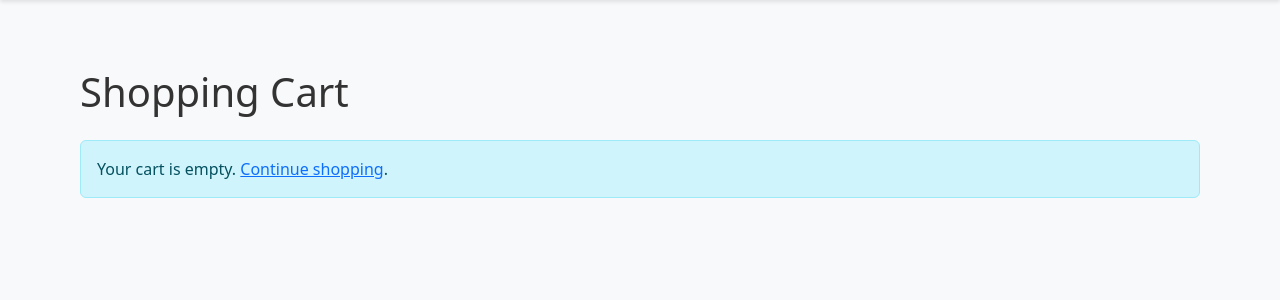
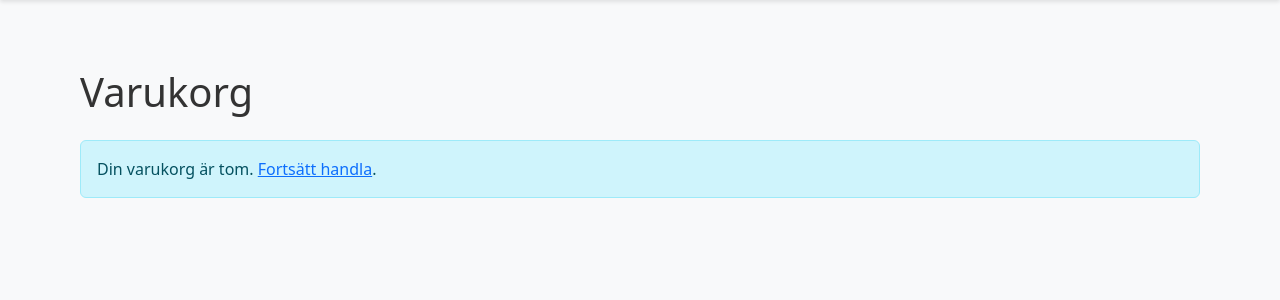
Before and after one commit to valyo/sh_webshop, a Flask app: page /cart in a window 1280 px wide. Shown: the part 96-396 px from the top of the page. Run offline with Flask 3, Linux system fonts and the light colour scheme.

Commit message:
translate all messages/menus to Swedish

```diff
--- a/sh_webshop/cart.py
+++ b/sh_webshop/cart.py
@@ -29,24 +29,24 @@ def add_item():
     redirect_url = request.referrer or url_for("products.index")
 
     if not all([product_id, quantity]):
-        flash("Invalid request.", "error")
+        flash("Ogiltig förfrågan.", "error")
         return redirect(redirect_url)
 
     try:
         product_id = str(product_id)  # Convert to string for session storage
         quantity = int(quantity)
     except ValueError:
-        flash("Invalid quantity.", "error")
+        flash("Ogiltigt antal.", "error")
         return redirect(redirect_url)
 
     product = Product.query.get_or_404(int(product_id))
 
     if not product.is_active:
-        flash("This product is no longer available.", "error")
+        flash("Denna produkt är inte längre tillgänglig.", "error")
         return redirect(redirect_url)
 
     if quantity > product.stock:
-        flash("Requested quantity exceeds available stock.", "error")
+        flash("Det begärda antalet överskrider tillgängligt lager.", "error")
         return redirect(redirect_url)
 
     # Update cart
@@ -54,7 +54,7 @@ def add_item():
         cart[product_id]["quantity"] += quantity
         if cart[product_id]["quantity"] > product.stock:
             cart[product_id]["quantity"] = product.stock
-            flash("Quantity adjusted to available stock.", "warning")
+            flash("Det går inte att lägga till fler. Lagret är nu fullt i din varukorg.", "warning")
     else:
         cart[product_id] = {
             "quantity": quantity,
@@ -64,7 +64,7 @@ def add_item():
         }
 
     session["cart"] = cart
-    flash("Product added to cart!", "success")
+    flash("Produkten har lagts till i varukorgen!", "success")
     return redirect(redirect_url)
 
 
@@ -93,7 +93,7 @@ def view_cart():
         "cart/view.html",
         cart_items=cart_items,
         cart_total=cart_total,  # Pass as simple float
-        page_title="Shopping Cart",
+        page_title="Varukorg",
     )
 
 
@@ -111,14 +111,14 @@ def update_item(product_id):
             product = Product.query.get_or_404(int(product_id))
             if quantity > product.stock:
                 quantity = product.stock
-                flash("Quantity adjusted to available stock.", "warning")
+                flash("Det går inte att lägga till fler. Lagret är nu fullt i din varukorg.", "warning")
             cart[product_id]["quantity"] = quantity
     except ValueError:
-        flash("Invalid quantity.", "error")
+        flash("Ogiltigt antal.", "error")
         return redirect(url_for("cart.view_cart"))
 
     session["cart"] = cart
-    flash("Cart updated!", "success")
+    flash("Varukorgen har uppdaterats!", "success")
     return redirect(url_for("cart.view_cart"))
 
 
@@ -128,5 +128,5 @@ def remove_item(product_id):
     cart = get_cart()
     cart.pop(product_id, None)
     session["cart"] = cart
-    flash("Item removed from cart!", "success")
+    flash("Produkten har tagits bort från varukorgen!", "success")
     return redirect(url_for("cart.view_cart"))
--- a/sh_webshop/templates/base.html
+++ b/sh_webshop/templates/base.html
@@ -76,10 +76,10 @@
                                         </strong>
                                     </div>
                                     <div class="d-grid gap-2 mt-2">
-                                        <a href="{{ url_for('cart.view_cart') }}" class="btn btn-primary btn-sm">View Cart</a>
+                                        <a href="{{ url_for('cart.view_cart') }}" class="btn btn-primary btn-sm">Se varukorg</a>
                                     </div>
                                 {% else %}
-                                    <p class="text-center mb-0">Your cart is empty</p>
+                                    <p class="text-center mb-0">Din varukorg är tom</p>
                                 {% endif %}
                             </div>
                         </div>
--- a/sh_webshop/templates/cart/view.html
+++ b/sh_webshop/templates/cart/view.html
@@ -21,11 +21,11 @@
                     <table class="table">
                         <thead>
                             <tr>
-                                <th>Product</th>
-                                <th>Price</th>
-                                <th>Quantity</th>
-                                <th>Total</th>
-                                <th>Actions</th>
+                                <th>Produkt</th>
+                                <th>Pris</th>
+                                <th>Antal</th>
+                                <th>Totalt</th>
+                                <th>Ta bort</th>
                             </tr>
                         </thead>
                         <tbody>
@@ -50,7 +50,7 @@
                                                 <input type="number" name="quantity" value="{{ item.quantity }}" min="1" max="{{ item.product.stock }}" class="form-control text-center">
                                                 <button type="button" class="btn btn-outline-secondary" onclick="this.parentElement.querySelector('input').stepUp()">+</button>
                                             </div>
-                                            <button type="submit" class="btn btn-primary ms-2">Update</button>
+                                            <button type="submit" class="btn btn-primary ms-2">Uppdatera</button>
                                         </form>
                                     </td>
                                     <td>{{ "%.2f"|format(item.item_total) }} SEK</td>
@@ -78,17 +78,17 @@
 
                 <div class="d-flex justify-content-between mt-4">
                     <a href="{{ url_for('products.index') }}" class="btn btn-outline-secondary">
-                        <i class="fas fa-arrow-left"></i> Continue Shopping
+                        <i class="fas fa-arrow-left"></i> Fortsätt handla
                     </a>
                     <a href="#" class="btn btn-primary">
-                        <i class="fas fa-credit-card"></i> Proceed to Checkout
+                        <i class="fas fa-credit-card"></i> Fortsätt till betalning
                     </a>
                 </div>
             </div>
         </div>
     {% else %}
         <div class="alert alert-info">
-            Your cart is empty. <a href="{{ url_for('products.index') }}">Continue shopping</a>.
+            Din varukorg är tom. <a href="{{ url_for('products.index') }}">Fortsätt handla</a>.
         </div>
     {% endif %}
 </div>
```
